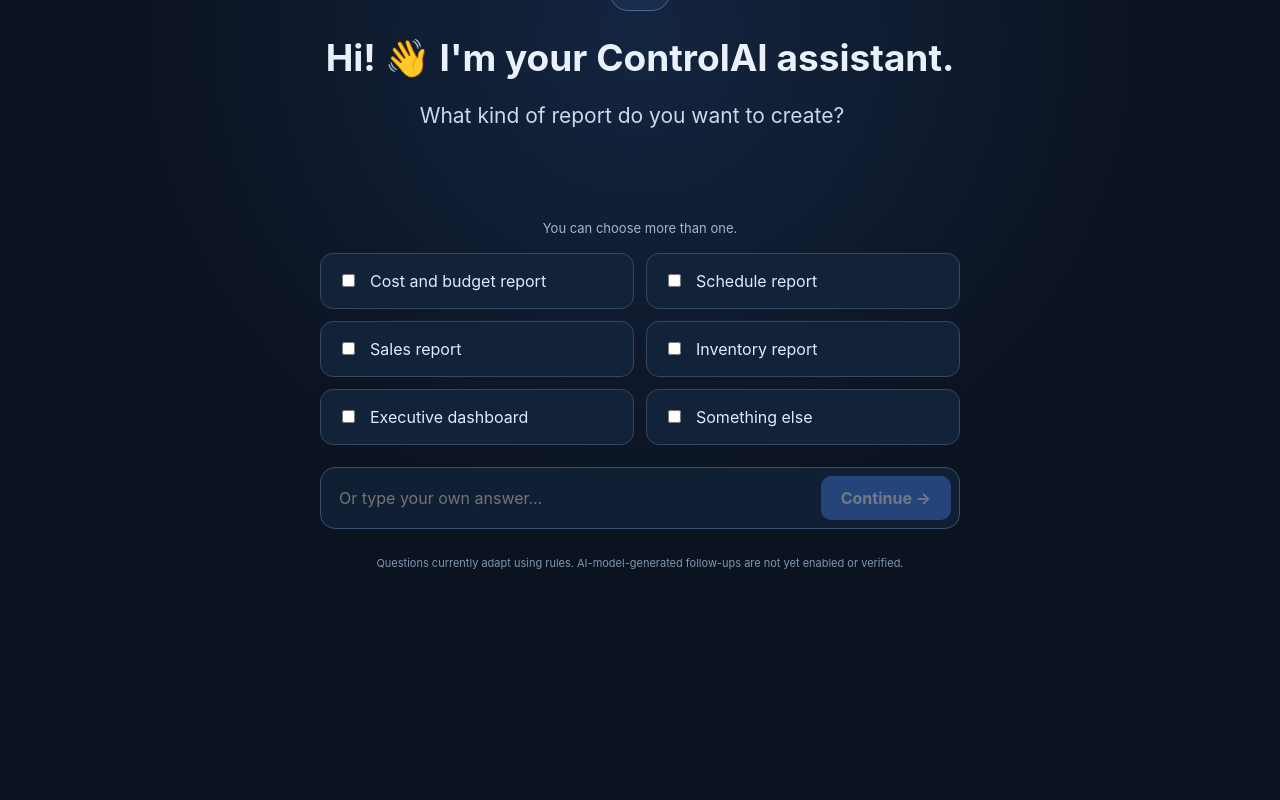
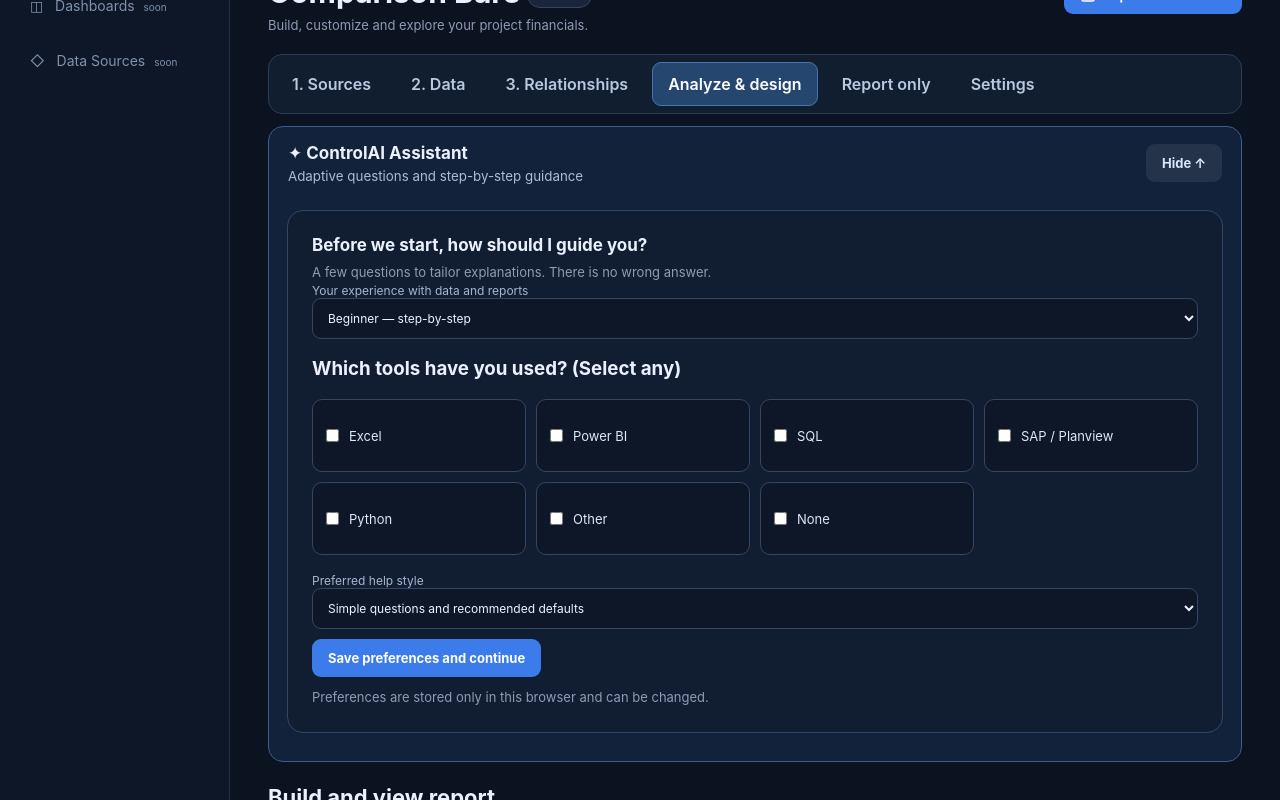
Before and after one commit to arvinazizian/ControlAI, a React (Vite) app: page / in a window 1280 px wide. Shown: the part 180-980 px from the top of the page. Before the commit the page ends 837 px from the top, so only its background shows below. Built offline with nearby package versions, Linux system fonts and the light colour scheme.

Commit message:
feat: start with smart analysis and add clean report-only tab

```diff
--- a/src/App.tsx
+++ b/src/App.tsx
@@ -1,3 +1,4 @@
+import SmartReport from "./SmartReport";
 import RealReportBuilder from "./RealReportBuilder";
 import ReportReadiness from "./ReportReadiness";
 import ChatOnboarding, {type ConversationAnswers} from "./ChatOnboarding";
@@ -24,7 +25,7 @@
 import { preferredLanguage, translate, type Language, type TranslationKey } from "./i18n";
 import { loadTerms, type Term } from "./terminology";
 
-type WorkspaceTab = "report" | "sources" | "data" | "relationships" | "settings";
+type WorkspaceTab = "report" | "preview" | "sources" | "data" | "relationships" | "settings";
 type AssistantMode = "questions" | "ai" | "discovery";
 type Metric = "forecast" | "actual";
 type Direction = "horizontal" | "vertical";
@@ -50,15 +51,15 @@
  try {
   const saved=JSON.parse(sessionStorage.getItem(SESSION_KEY)||"null");
   if(!saved||typeof saved!=="object")throw Error("No saved session");
-  const tabs:WorkspaceTab[]=["report","sources","data","relationships","settings"];
-  return {open:saved.open===true,tab:tabs.includes(saved.tab)?saved.tab:"sources",conversation:saved.conversation&&typeof saved.conversation==="object"?saved.conversation:{},datasets:Array.isArray(saved.datasets)?saved.datasets:[]};
- }catch{return {open:false,tab:"sources",conversation:{},datasets:[]};}
+  const tabs:WorkspaceTab[]=["report","preview","sources","data","relationships","settings"];
+  return {open:saved.open===true,tab:tabs.includes(saved.tab)?saved.tab:"report",conversation:saved.conversation&&typeof saved.conversation==="object"?saved.conversation:{},datasets:Array.isArray(saved.datasets)?saved.datasets:[]};
+ }catch{return {open:true,tab:"report",conversation:{},datasets:[]};}
 }
 export default function App() {
   const [restoredSession]=useState(restoreWorkspace);
   const [settings,setSettings] = useState(initial);
   const [tab,setTab] = useState<WorkspaceTab>(restoredSession.tab);
-  const [showWorkspace,setShowWorkspace] = useState(restoredSession.open);
+  const [showWorkspace,setShowWorkspace] = useState(true);
   const [conversation,setConversation] = useState<ConversationAnswers>(restoredSession.conversation);
   const [assistantOpen,setAssistantOpen] = useState(true);
   const [assistantMode,setAssistantMode] = useState<AssistantMode>("ai");
@@ -120,9 +121,9 @@
     <aside className="sidebar"><div className="brand"><BarChart3 size={25}/><span>Control<span className="accent">AI</span></span></div><div className="nav active">▦ &nbsp; {t("visualStudio")}</div><div className="nav muted">◫ &nbsp; {t("dashboards")} <small>{t("soon")}</small></div><div className="nav muted">◇ &nbsp; {t("dataSources")} <small>{t("soon")}</small></div><div className="sidebottom">MVP v0.1<br/>Local sample data · No cloud connection</div></aside>
     <main><button className="secondary" onClick={()=>setShowWorkspace(false)}>{language==="fa"?"← بازگشت به گفت‌وگو":"← Back to conversation"}</button><div className="language-picker"><label htmlFor="language-select">{t("language")}</label><select id="language-select" value={language} onChange={e=>changeLanguage(e.target.value as Language)}><option value="en">English</option><option value="nl">Nederlands</option><option value="fa">فارسی</option><option value="ar">العربية</option><option value="tr">Türkçe</option></select></div><header><div><div className="eyebrow">{t("workspace")}</div><h1>{t("comparison")} <span className="chip">Visual B</span></h1><p>{t("intro")}</p></div><button className="primary" onClick={download}><Download size={16}/> {t("export")}</button></header>
     <nav className="workspace-tabs" aria-label={language==="fa"?"بخش‌های محیط کار":"Workspace sections"}>
-      {([{id:"sources",fa:"۱. ورود داده",en:"1. Sources"},{id:"data",fa:"۲. بررسی داده",en:"2. Data"},{id:"relationships",fa:"۳. ارتباط‌ها",en:"3. Relationships"},{id:"report",fa:"۴. ساخت گزارش",en:"4. Report"},{id:"settings",fa:"تنظیمات",en:"Settings"}] as const).map(item=><button key={item.id} className={tab===item.id?"workspace-tab active":"workspace-tab"} onClick={()=>setTab(item.id)} aria-current={tab===item.id?"step":undefined}>{language==="fa"?item.fa:item.en}</button>)}
+      {([{id:"sources",fa:"۱. ورود داده",en:"1. Sources"},{id:"data",fa:"۲. بررسی داده",en:"2. Data"},{id:"relationships",fa:"۳. ارتباط‌ها",en:"3. Relationships"},{id:"report",fa:"تحلیل و طراحی",en:"Analyze & design"},{id:"preview",fa:"فقط گزارش",en:"Report only"},{id:"settings",fa:"تنظیمات",en:"Settings"}] as const).map(item=><button key={item.id} className={tab===item.id?"workspace-tab active":"workspace-tab"} onClick={()=>setTab(item.id)} aria-current={tab===item.id?"step":undefined}>{language==="fa"?item.fa:item.en}</button>)}
     </nav>
-    <section className="assistant-dock" aria-label="ControlAI assistant">
+    {tab!=="preview"&&<section className="assistant-dock" aria-label="ControlAI assistant">
       <div className="assistant-dock-head"><div><strong>✦ ControlAI Assistant</strong><small>{language==="fa"?"سؤال‌های هوشمند و راهنمای مرحله‌به‌مرحله":"Adaptive questions and step-by-step guidance"}</small></div><button className="secondary" onClick={()=>setAssistantOpen(v=>!v)} aria-expanded={assistantOpen}>{assistantOpen?(language==="fa"?"بستن راهنما ↑":"Hide ↑"):(language==="fa"?"بازکردن راهنما ↓":"Open ↓")}</button></div>
       {assistantOpen&&<div className="assistant-dock-body">
         {!experience?<ExperienceOnboarding language={language} onComplete={profile=>{setExperience(profile);localStorage.setItem("controlai-experience-v1",JSON.stringify(profile));}}/>:<>
@@ -133,18 +134,20 @@
           <button className="secondary" onClick={()=>setExperience(null)}>{language==="fa"?"تغییر سطح راهنمایی":"Change guidance level"}</button>
         </>}
       </div>}
-    </section>
-    {conversation.goal?.length>0&&<section className="conversation-brief" aria-label="Report request">
+    </section>}
+    {tab!=="preview"&&conversation.goal?.length>0&&<section className="conversation-brief" aria-label="Report request">
       <strong>{language==="fa"?"درخواست گزارش شما":"Your report request"}</strong>
       <p>{conversation.goal.join(" · ")} · {conversation.detail?.join(", ")||""} · {conversation.frequency?.join(", ")||""}</p>
       <small>{language==="fa"?"این انتخاب‌ها ذخیره شده‌اند و برای تنظیم گزارش استفاده خواهند شد؛ گزارش خودکار هنوز به اعتبارسنجی داده نیاز دارد.":"Preferences captured. Actual report generation requires source-data validation."}</small>
     </section>}
     <div className="workspace-stage">
-      <div className="stage-heading"><h2>{tab==="sources"?(language==="fa"?"ورود و آماده‌سازی داده":"Import and prepare data"):tab==="data"?(language==="fa"?"بررسی و ویرایش داده":"Explore and edit data"):tab==="relationships"?(language==="fa"?"مدل و ارتباط جدول‌ها":"Model and relationships"):tab==="report"?(language==="fa"?"طراحی و نمایش گزارش":"Build and view report"):(language==="fa"?"تنظیمات و ابزارهای پیشرفته":"Settings and advanced tools")}</h2><p>{language==="fa"?"فقط ابزارهای مربوط به این مرحله نمایش داده می‌شوند. راهنمای هوشمند همیشه از بالای صفحه در دسترس است.":"Only tools for this step are shown. The assistant stays available at the top."}</p></div>
-      <div style={{display:tab==="sources"?"block":"none"}}><MultiSourceWorkspace language={language} onDatasets={next=>{setApprovedRelationships({});setImportedDatasets(old=>[...old,...next]);}}/><ReportReadiness language={language} datasets={importedDatasets} answers={conversation}/></div>
+      {tab!=="preview"&&<div className="stage-heading"><h2>{tab==="sources"?(language==="fa"?"ورود و آماده‌سازی داده":"Import and prepare data"):tab==="data"?(language==="fa"?"بررسی و ویرایش داده":"Explore and edit data"):tab==="relationships"?(language==="fa"?"مدل و ارتباط جدول‌ها":"Model and relationships"):tab==="report"?(language==="fa"?"طراحی و نمایش گزارش":"Build and view report"):(language==="fa"?"تنظیمات و ابزارهای پیشرفته":"Settings and advanced tools")}</h2><p>{language==="fa"?"فقط ابزارهای مربوط به این مرحله نمایش داده می‌شوند. راهنمای هوشمند همیشه از بالای صفحه در دسترس است.":"Only tools for this step are shown. The assistant stays available at the top."}</p></div>}
+      {tab==="preview"&&<SmartReport datasets={reportDatasets} language={language} reportOnly/>}
+    {tab==="report"&&<div style={{display:"grid",gridTemplateColumns:"repeat(auto-fit,minmax(min(100%,340px),1fr))",gap:16,alignItems:"start"}}><div><h2>{language==="fa"?"جزئیات و تنظیمات":"Details and settings"}</h2><p>{language==="fa"?"گزارش اولیه خودکار ساخته شده؛ برای تغییر، تنظیمات یا دستیار را به‌کار ببر.":"An initial report is generated automatically."}</p></div><SmartReport datasets={reportDatasets} language={language}/></div>}
+    <div style={{display:tab==="sources"?"block":"none"}}><MultiSourceWorkspace language={language} onDatasets={next=>{setApprovedRelationships({});setImportedDatasets(old=>[...old,...next]);}}/><ReportReadiness language={language} datasets={importedDatasets} answers={conversation}/></div>
       <div style={{display:tab==="data"?"block":"none"}}><DataWorkbench language={language} datasets={importedDatasets} onChange={next=>{setApprovedRelationships({});setImportedDatasets(next);}}/><DataDecisionStudio language={language} datasets={importedDatasets}/></div>
       <div style={{display:tab==="relationships"?"block":"none"}}><BridgeAssistant language={language} datasets={importedDatasets} experience={experience}/><RelationshipReview language={language} datasets={importedDatasets} approved={approvedRelationships} onApprovedChange={setApprovedRelationships}/></div>
-      {tab==="report"&&<>{conversation.source?.includes("none")&&importedDatasets.length===0&&<section className="panel import"><h2>{language==="fa"?"شروع بدون فایل":"Start without files"}</h2><p>{language==="fa"?"گفتی فعلاً فایل یا داده نداری. نیازی به آپلود نیست؛ ابتدا فیلدهای موردنیاز، ساخت قالب یا برنامه جمع‌آوری داده را مشخص می‌کنیم. ساخت گزارش عددی واقعی تا ورود داده ممکن نیست.":"You said you have no data. No upload is required now. First define the fields, template or data collection plan. A real numeric report needs data."}</p><p>{language==="fa"?"انتخاب تو: ":"Your choice: "}{conversation.data_plan?.join("، ")||"—"}</p><p>{language==="fa"?"قواعدی که توضیح دادی: ":"Your requested rules: "}{conversation.refinement?.join("، ")||"—"}</p></section>}<RealReportBuilder language={language} datasets={reportDatasets} answers={conversation}/>
+      {false&&tab==="report"&&<>{conversation.source?.includes("none")&&importedDatasets.length===0&&<section className="panel import"><h2>{language==="fa"?"شروع بدون فایل":"Start without files"}</h2><p>{language==="fa"?"گفتی فعلاً فایل یا داده نداری. نیازی به آپلود نیست؛ ابتدا فیلدهای موردنیاز، ساخت قالب یا برنامه جمع‌آوری داده را مشخص می‌کنیم. ساخت گزارش عددی واقعی تا ورود داده ممکن نیست.":"You said you have no data. No upload is required now. First define the fields, template or data collection plan. A real numeric report needs data."}</p><p>{language==="fa"?"انتخاب تو: ":"Your choice: "}{conversation.data_plan?.join("، ")||"—"}</p><p>{language==="fa"?"قواعدی که توضیح دادی: ":"Your requested rules: "}{conversation.refinement?.join("، ")||"—"}</p></section>}<RealReportBuilder language={language} datasets={reportDatasets} answers={conversation}/>
     {importedDatasets.length===0&&<><p className="notice">{language==="fa"?"نمودارهای زیر فقط داده نمایشی هستند؛ برای گزارش واقعی فایل وارد کن.":"Charts below are demo data only. Import files to build a real report."}</p>
 <section className="stats"><div className="stat"><span>{t("budget")}</span><strong>€{projects.reduce((a,p)=>a+p.budget,0).toFixed(1)}M</strong></div><div className="stat"><span>{t("forecast")}</span><strong>€{projects.reduce((a,p)=>a+p.forecast,0).toFixed(1)}M</strong></div><div className="stat"><span>{t("variance")}</span><strong className={projects.reduce((a,p)=>a+p.forecast-p.budget,0)>0?"bad":"good"}>€{projects.reduce((a,p)=>a+p.forecast-p.budget,0).toFixed(1)}M</strong></div></section>
     <div className="workspace"><section className="panel chart"><div className="panelhead"><div><h2>{t("financial")}</h2><p>{t("drill")}</p></div><span className="chip">{t("million")}</span></div><ReactECharts option={option} style={{height:380,width:"100%"}} onEvents={{click:(event:{dataIndex:number})=>setSelected(data[event.dataIndex]?.id??null)}} notMerge={true}/>{active&&<div className="drill"><div className="drillhead"><strong>{active.name} — {t("detail")}</strong><span>{active.id}</span></div><div className="drillstats"><div>Budget<strong>€{active.budget.toFixed(2)}M</strong></div><div>Forecast<strong>€{active.forecast.toFixed(2)}M</strong></div><div>Variance<strong className={active.forecast>active.budget?"bad":"good"}>€{(active.forecast-active.budget).toFixed(2)}M</strong></div></div></div>}</section>
```
